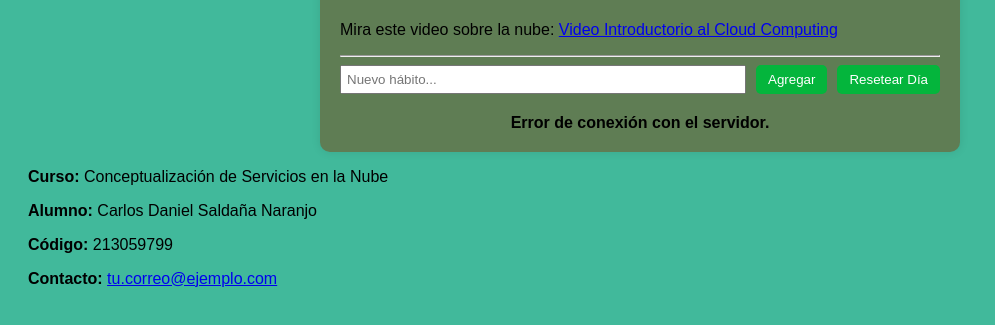
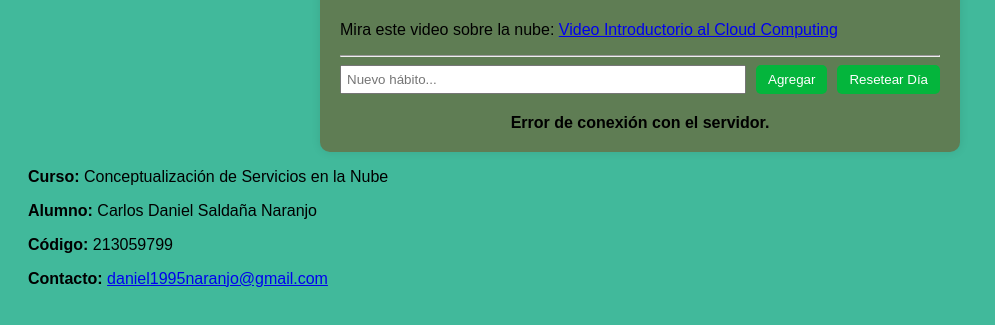
Before and after one commit to ca903/integradora-final-app, a website: page index.html in a window 1280 px wide. Shown: the part 193-518 px from the top of the page, without its empty margins (0-995 px from the left). Drawn offline with Linux system fonts and the light colour scheme; no server answers.

```diff
--- a/index.html
+++ b/index.html
@@ -41,7 +41,7 @@
       <p><strong>Código:</strong> 213059799</p>
       <p>
         <strong>Contacto:</strong>
-        <a href="mailto:tu.correo@ejemplo.com">tu.correo@ejemplo.com</a>
+        <a href="mailto:tu.correo@ejemplo.com">daniel1995naranjo@gmail.com</a>
       </p>
     </footer>
 
```
